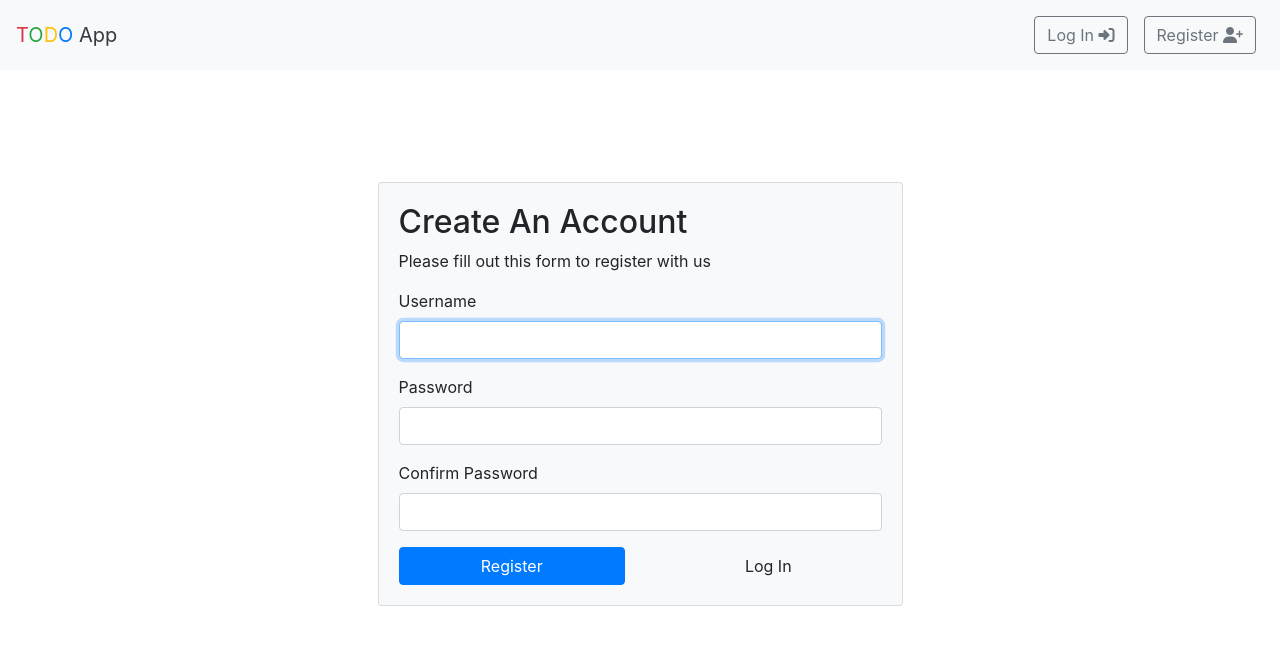
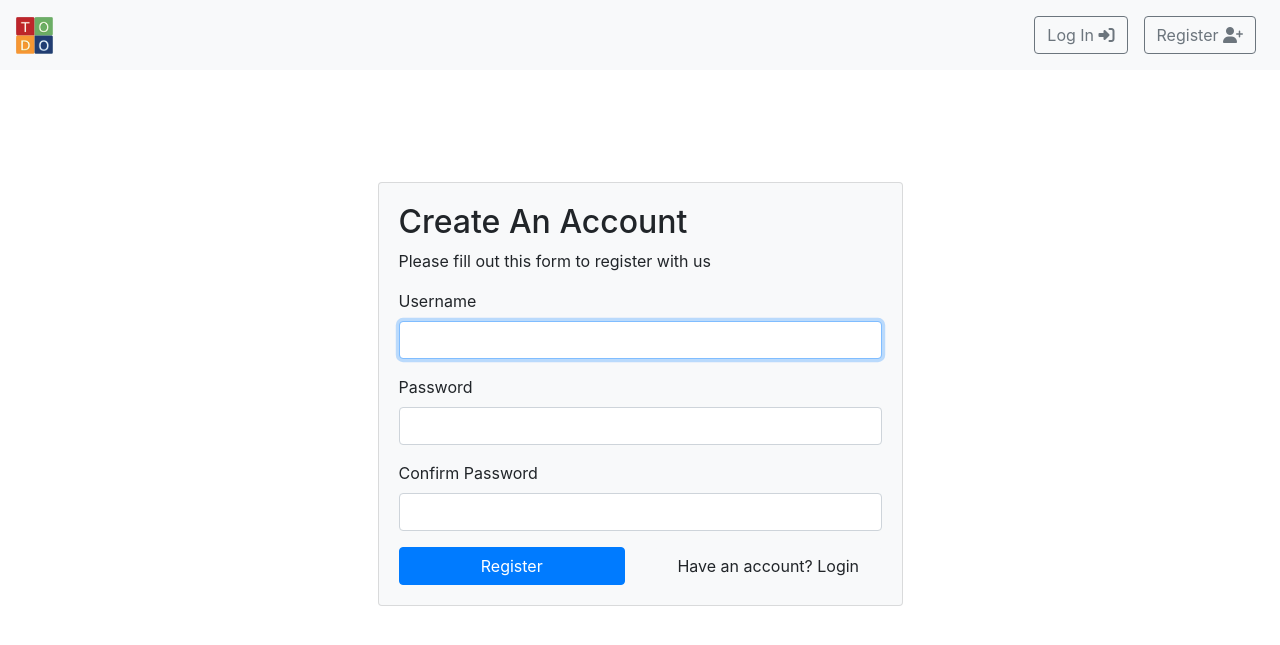
Before and after one commit to epictete/flask-todo, a Flask app: page /register in a window 1280 px wide. Shown: the top 645 px of the page. Run offline with Flask 2, Linux system fonts and the light colour scheme; some libraries are stand-ins or nearby versions.

Commit message:
Added logo, README update & minor changes

```diff
--- a/app.py
+++ b/app.py
@@ -109,9 +109,9 @@ def check(id):
     return redirect("/")
 
 
-@app.route("/update/<int:id>/<string:filter>", methods=["GET", "POST"])
+@app.route("/update/<int:id>", methods=["GET", "POST"])
 @login_required
-def update(id, filter):
+def update(id):
     todo_to_update = Todo.query.get_or_404(id)
 
     if request.method == "GET":
@@ -127,7 +127,7 @@ def update(id, filter):
 
         flash("Updated!")
 
-        return redirect(f"/sort/{filter}/due_asc")
+        return redirect("/")
 
 
 @app.route("/restore/<int:id>")
--- a/templates/index.html
+++ b/templates/index.html
@@ -67,7 +67,7 @@
 
     {% if not todos %}
 
-        <h4 class="text-center mb-5">Your Todo list is empty. Enjoy!</h4>
+        <h4 class="text-center mb-5">Your Todo list is empty. Well done !</h4>
 
         <img src="{{ url_for("static", filename="empty.jpg") }}" class="img-fluid rounded mx-auto d-block mb-3" alt="Relax">
 
@@ -144,7 +144,7 @@
                             <a href="/done/{{ todo.id }}"><i class="far fa-square"></i></a>
                         </td>
                         <td class="text-center">
-                            <a href="/update/{{ todo.id }}/{{ "index" }}"><i class="fas fa-edit"></i></a>
+                            <a href="/update/{{ todo.id }}"><i class="fas fa-edit"></i></a>
                         </td>
                         <td class="text-center">
                             <a href="/delete/{{ todo.id }}"><i class="fas fa-trash"></i></a>
--- a/templates/layout.html
+++ b/templates/layout.html
@@ -5,6 +5,8 @@
         <!-- Required meta tags -->
         <meta charset="utf-8">
         <meta name="viewport" content="width=device-width, initial-scale=1, shrink-to-fit=no">
+
+        <link href="/static/favicon.ico" rel="icon">
 
         <!-- Bootstrap CSS -->
         <link rel="stylesheet" href="https://cdn.jsdelivr.net/npm/bootstrap@4.5.3/dist/css/bootstrap.min.css" integrity="sha384-TX8t27EcRE3e/ihU7zmQxVncDAy5uIKz4rEkgIXeMed4M0jlfIDPvg6uqKI2xXr2" crossorigin="anonymous">
@@ -21,7 +23,8 @@
     <body>
         <nav class="navbar navbar-expand-lg navbar-light bg-light">
             <a class="navbar-brand" href="/">
-                <span class="text-danger">T</span><span class="text-success">O</span><span class="text-warning">D</span><span class="text-primary">O</span><span class="text-dark"> App</span>
+                <!--<span class="text-danger">T</span><span class="text-success">O</span><span class="text-warning">D</span><span class="text-primary">O</span><span class="text-dark"> App</span>-->
+                <img src="/static/logo.jpg" width="37" height="37" alt="Logo" loading="lazy">
             </a>
             <button class="navbar-toggler" type="button" data-toggle="collapse" data-target="#navbarNav" aria-controls="navbarNav" aria-expanded="false" aria-label="Toggle navigation">
                 <span class="navbar-toggler-icon"></span>
--- a/templates/login.html
+++ b/templates/login.html
@@ -31,7 +31,7 @@
                         <input type="submit" value="Log In" class="btn btn-primary btn-block">
                     </div>
                     <div class="col">
-                        <a href="/register" class="btn btn-light btn-block">Register</a>
+                        <a href="/register" class="btn btn-light btn-block">No account? Register</a>
                     </div>
                 </div>
             </form>
--- a/templates/register.html
+++ b/templates/register.html
@@ -37,7 +37,7 @@
                         <input type="submit" value="Register" class="btn btn-primary btn-block">
                     </div>
                     <div class="col">
-                        <a href="/login" class="btn btn-light btn-block">Log In</a>
+                        <a href="/login" class="btn btn-light btn-block">Have an account? Login</a>
                     </div>
                 </div>
             </form>
--- a/templates/update.html
+++ b/templates/update.html
@@ -10,7 +10,7 @@
 
     <div class="card mb-5 bg-light">
         <div class="card-body">
-            <form action="/update/{{ todo.id }}/{{ filter }}" method="post">
+            <form action="/update/{{ todo.id }}" method="post">
                 <div class="form-row align-items-center">
                     <div class="col-6 mr-2">
                         <input
```
Also changed, not shown: README.md, database.db, static/favicon.ico (added), static/logo.jpg (added).
